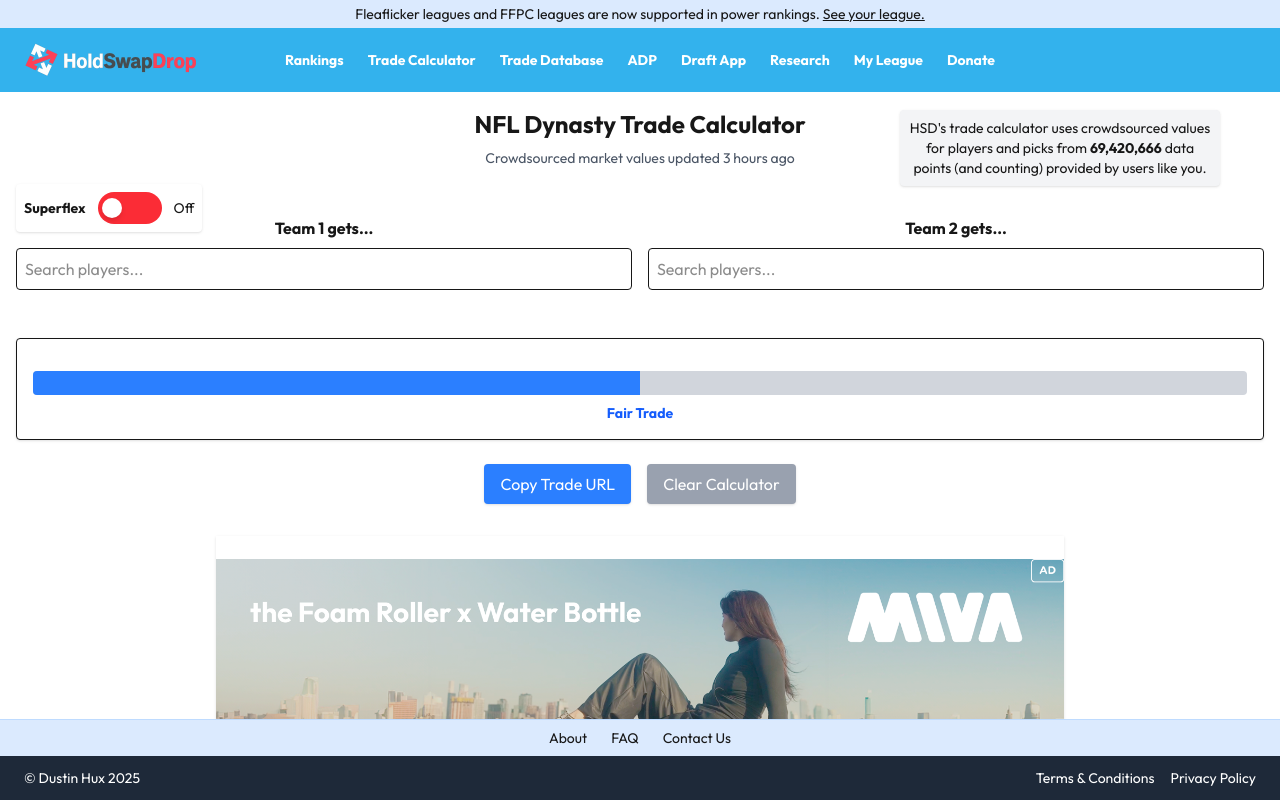
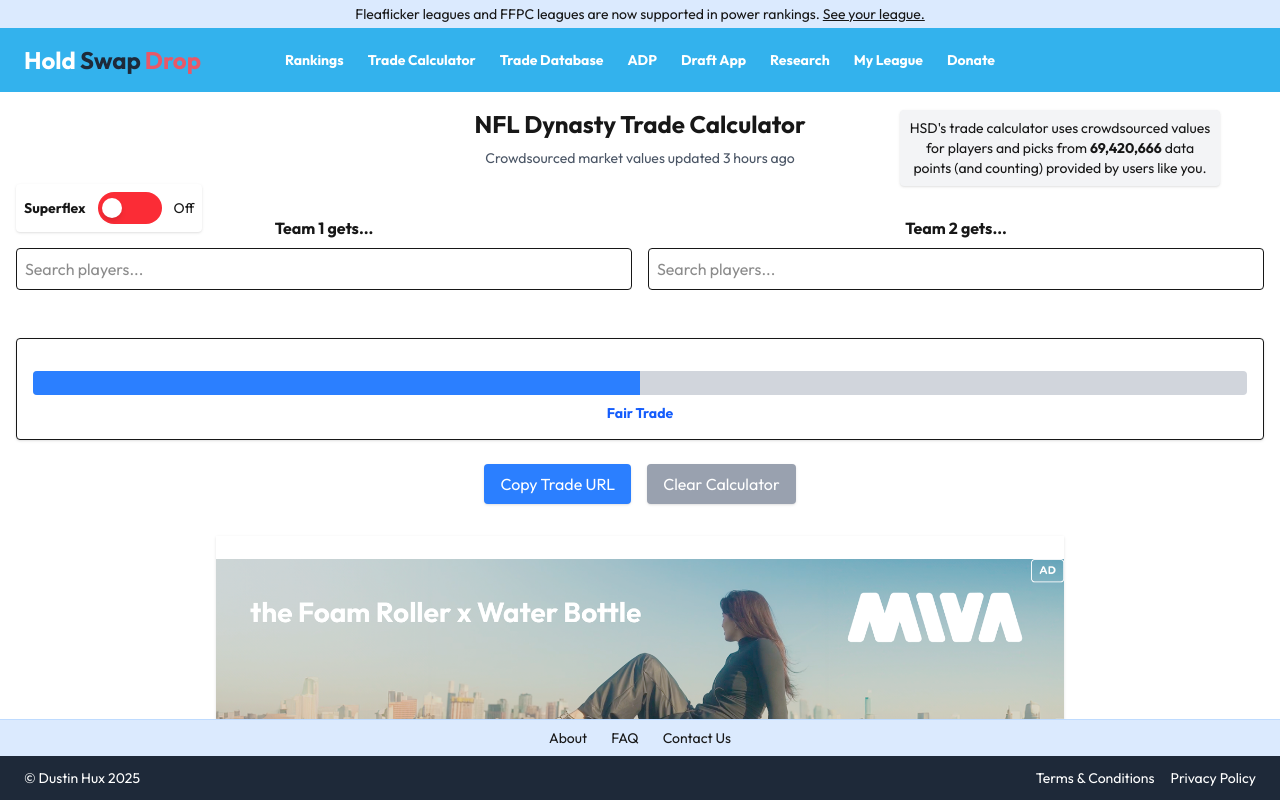
Before and after one commit to dustinhux/HoldSwapDrop, a Next.js app: page / in a window 1280 px wide. Shown: the top 800 px of the page. Built offline with nearby package versions, Linux system fonts and the light colour scheme.

Commit message:
Logo to text

```diff
--- a/components/Navbar.tsx
+++ b/components/Navbar.tsx
@@ -1,7 +1,6 @@
 'use client';
 
 import Link from 'next/link';
-import Image from 'next/image';
 import { useState, useEffect } from 'react';
 
 const navItems = [
@@ -36,17 +35,13 @@ const Navbar = () => {
       style={{ backgroundColor: '#33b2ed' }}
     >
       <div className="relative max-w-7xl mx-auto flex items-center justify-center h-full">
-        {/* Logo absolutely positioned in top-left */}
-        <div className="absolute left-0 top-1 h-full flex items-center">
-          <Image
-            src="/images/logo.png"
-            alt="Logo"
-            width={0}
-            height={0}
-            sizes="auto"
-            priority
-            style={{ height: '200%', width: 'auto' }}
-          />
+        {/* Text Logo on Left */}
+        <div className="absolute left-0 h-full flex items-center pl-2">
+          <div className="text-2xl font-extrabold flex gap-1 leading-none">
+            <span className="text-white">Hold</span>
+            <span className="text-gray-800">Swap</span>
+            <span style={{ color: '#e95868' }}>Drop</span>
+          </div>
         </div>
 
         {/* Centered Desktop Menu */}
```
Also changed, not shown: 1 other file (tests, documents, lock files or other folders).
